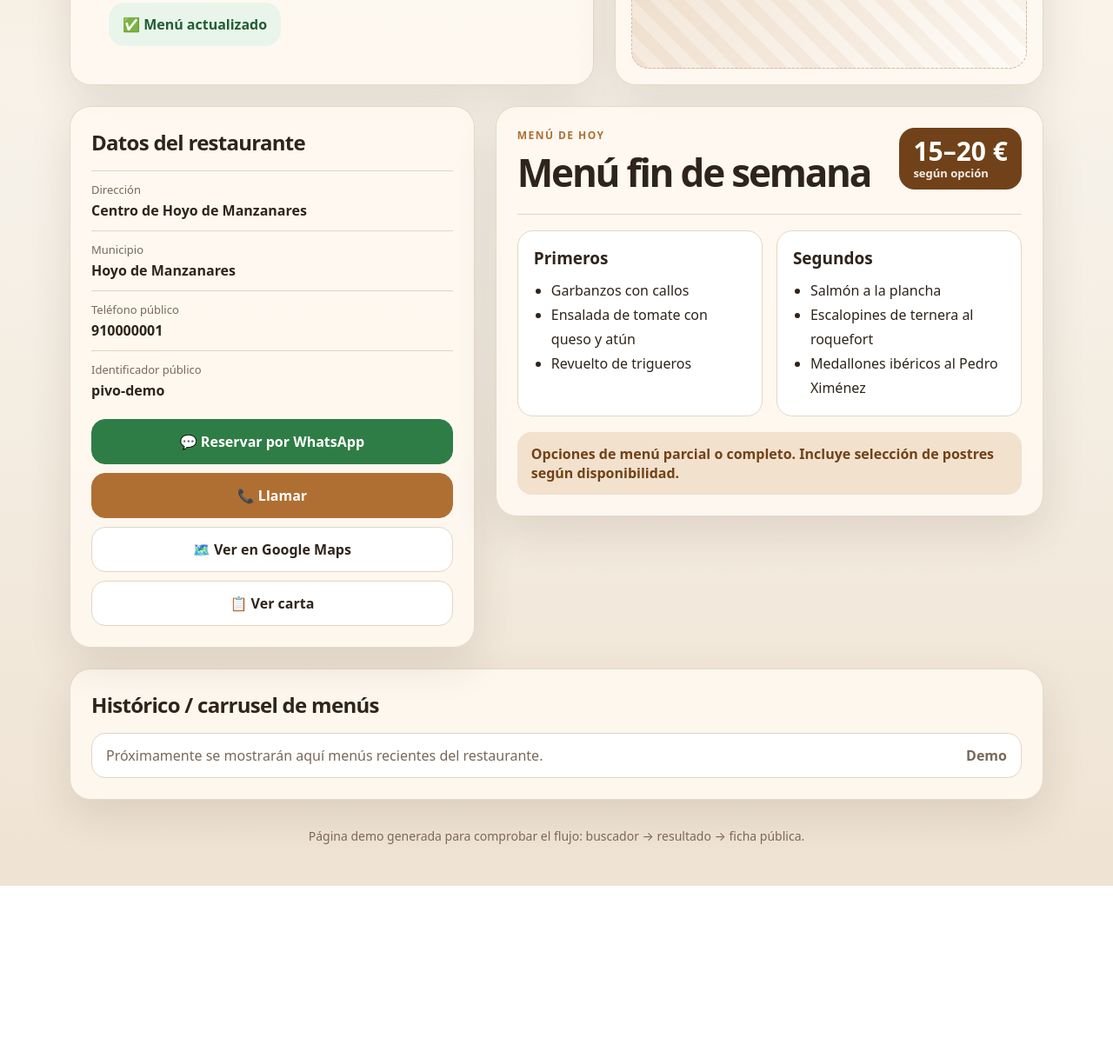
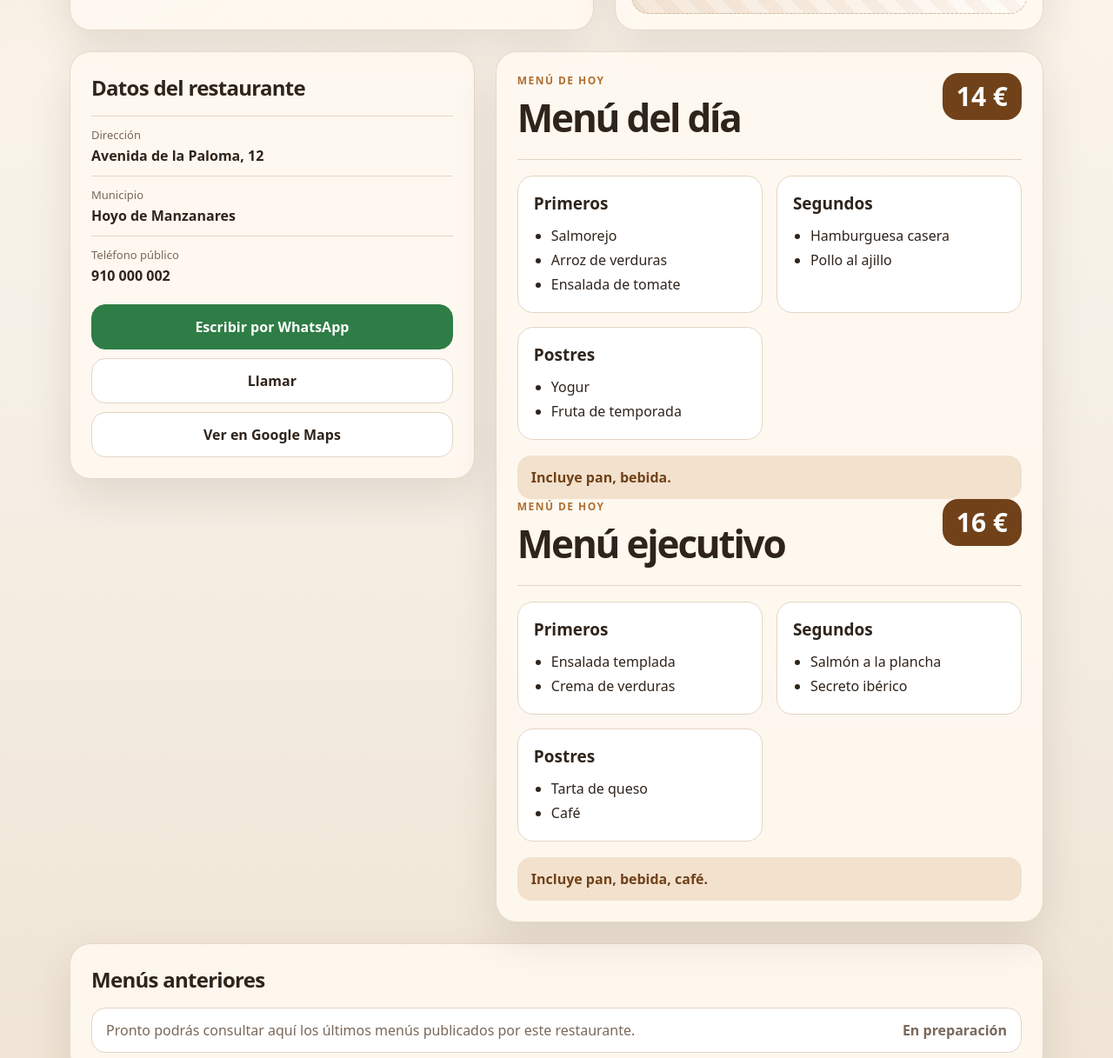
Before and after one commit to Buscamenu/Buscamenu, a website: page restaurantes/pivo-demo/index.html in a window 1280 px wide. Shown: the part 429-1646 px from the top of the page at 87% size. Before the commit the page ends 1448 px from the top, so only its background shows below. Drawn offline with Linux system fonts and the light colour scheme.

Commit message:
Actualizar Pivo demo con ficha limpia

```diff
--- a/restaurantes/pivo-demo/index.html
+++ b/restaurantes/pivo-demo/index.html
@@ -5,7 +5,7 @@
   <meta charset="utf-8">
   <meta name="viewport" content="width=device-width, initial-scale=1">
   <title>Pivo Demo · Buscamenú</title>
-  <meta name="description" content="Menú de Pivo Demo en Hoyo de Manzanares.">
+  <meta name="description" content="Pivo Demo, menú del día en Hoyo de Manzanares.">
 
   <style>
     :root {
@@ -197,6 +197,15 @@
       color: var(--muted);
     }
 
+    .restaurant-photo {
+      width: 100%;
+      height: 100%;
+      min-height: 300px;
+      object-fit: cover;
+      border-radius: 20px;
+      display: block;
+    }
+
     .content {
       display: grid;
       grid-template-columns: .85fr 1.15fr;
@@ -303,14 +312,7 @@
       border-radius: 18px;
       padding: 12px 16px;
       line-height: 1;
-    }
-
-    .price small {
-      display: block;
-      font-size: 13px;
-      font-weight: 700;
-      opacity: .9;
-      margin-top: 4px;
+      white-space: nowrap;
     }
 
     .menu-grid {
@@ -337,7 +339,8 @@
       line-height: 1.75;
     }
 
-    .included {
+    .included,
+    .notice {
       margin: 18px 0 0;
       padding: 14px 16px;
       border-radius: 16px;
@@ -399,7 +402,7 @@
         <div class="brand-mark">🍽️</div>
         <div>Buscamenú</div>
       </div>
-      <div class="crumb">Demo · Hoyo de Manzanares</div>
+      <div class="crumb">Ficha de restaurante · Hoyo de Manzanares</div>
     </header>
 
     <section class="hero">
@@ -407,27 +410,26 @@
         <div>
           <div class="badge-row">
             <span class="badge">📍 Hoyo de Manzanares</span>
-            <span class="badge">🍺 Gastrobar</span>
-            <span class="badge">Menú fin de semana</span>
+            <span class="badge">🍲 bar restaurante</span>
+            <span class="badge">Menú actualizado</span>
           </div>
 
           <h1>Pivo Demo</h1>
 
           <p class="subtitle">
-            Ficha de prueba para un menú con precios variables, primeros y segundos variados.
-            Este caso sirve para comprobar que Buscamenú admite menús más complejos.
+            Restaurante demo con menú variado y platos de temporada.
           </p>
         </div>
 
-        <div class="status">✅ Menú actualizado</div>
+        <div class="status">Menú del día</div>
       </article>
 
       <aside class="image-card">
         <div class="generic-image">
   <div>
-            <div class="icon">🍺</div>
+    <div class="icon">🍽️</div>
     <h2>Pivo Demo</h2>
-            <p>Imagen genérica Buscamenú hasta que el restaurante suba foto o logo.</p>
+    <p>Imagen genérica Buscamenú</p>
   </div>
 </div>
       </aside>
@@ -440,7 +442,7 @@
         <div class="detail-list">
           <div class="detail">
             <span>Dirección</span>
-            <strong>Centro de Hoyo de Manzanares</strong>
+            <strong>Avenida de la Paloma, 12</strong>
           </div>
 
           <div class="detail">
@@ -450,20 +452,17 @@
 
           <div class="detail">
             <span>Teléfono público</span>
-            <strong>910000001</strong>
+            <strong>910 000 002</strong>
           </div>
 
-          <div class="detail">
-            <span>Identificador público</span>
-            <strong>pivo-demo</strong>
-          </div>
+
         </div>
 
         <nav class="actions" aria-label="Acciones del restaurante">
-          <a class="button primary" href="#">💬 Reservar por WhatsApp</a>
-          <a class="button accent" href="tel:910000001">📞 Llamar</a>
-          <a class="button" href="https://maps.google.com" target="_blank" rel="noopener">🗺️ Ver en Google Maps</a>
-          <a class="button" href="#">📋 Ver carta</a>
+          <a class="button primary" href="https://wa.me/34600000002">Escribir por WhatsApp</a>
+          <a class="button " href="tel:910000002">Llamar</a>
+          <a class="button " href="https://maps.google.com/?q=Avenida+de+la+Paloma+12+Hoyo+de+Manzanares">Ver en Google Maps</a>
+
         </nav>
       </aside>
 
@@ -472,55 +471,94 @@
   <div class="menu-title-row">
     <div>
       <p class="eyebrow">Menú de hoy</p>
-              <h2>Menú fin de semana</h2>
+      <h2>Menú del día</h2>
     </div>
-
-            <div class="price">
-              15–20 €
-              <small>según opción</small>
-            </div>
+    <div class="price">14 €</div>
   </div>
 
   <div class="menu-grid">
-            <div class="menu-section">
+    <section class="menu-section">
       <h3>Primeros</h3>
       <ul>
-                <li>Garbanzos con callos</li>
-                <li>Ensalada de tomate con queso y atún</li>
-                <li>Revuelto de trigueros</li>
+        <li>Salmorejo</li>
+        <li>Arroz de verduras</li>
+        <li>Ensalada de tomate</li>
       </ul>
+    </section>
+
+    <section class="menu-section">
+      <h3>Segundos</h3>
+      <ul>
+        <li>Hamburguesa casera</li>
+        <li>Pollo al ajillo</li>
+      </ul>
+    </section>
+
+    <section class="menu-section">
+      <h3>Postres</h3>
+      <ul>
+        <li>Yogur</li>
+        <li>Fruta de temporada</li>
+      </ul>
+    </section>
   </div>
 
-            <div class="menu-section">
+  <div class="included">Incluye pan, bebida.</div>
+</section>
+
+<section class="menu-dia">
+  <div class="menu-title-row">
+    <div>
+      <p class="eyebrow">Menú de hoy</p>
+      <h2>Menú ejecutivo</h2>
+    </div>
+    <div class="price">16 €</div>
+  </div>
+
+  <div class="menu-grid">
+    <section class="menu-section">
+      <h3>Primeros</h3>
+      <ul>
+        <li>Ensalada templada</li>
+        <li>Crema de verduras</li>
+      </ul>
+    </section>
+
+    <section class="menu-section">
       <h3>Segundos</h3>
       <ul>
         <li>Salmón a la plancha</li>
-                <li>Escalopines de ternera al roquefort</li>
-                <li>Medallones ibéricos al Pedro Ximénez</li>
+        <li>Secreto ibérico</li>
       </ul>
-            </div>
+    </section>
+
+    <section class="menu-section">
+      <h3>Postres</h3>
+      <ul>
+        <li>Tarta de queso</li>
+        <li>Café</li>
+      </ul>
+    </section>
   </div>
 
-          <p class="included">
-            Opciones de menú parcial o completo. Incluye selección de postres según disponibilidad.
-          </p>
+  <div class="included">Incluye pan, bebida, café.</div>
 </section>
       </article>
     </section>
 
     <section class="history-card">
-      <h2>Histórico / carrusel de menús</h2>
+  <h2>Menús anteriores</h2>
 
   <div class="history-items">
     <div class="history-item">
-          <span>Próximamente se mostrarán aquí menús recientes del restaurante.</span>
-          <strong>Demo</strong>
+      <span>Pronto podrás consultar aquí los últimos menús publicados por este restaurante.</span>
+      <strong>En preparación</strong>
     </div>
   </div>
 </section>
 
     <footer>
-      Página demo generada para comprobar el flujo: buscador → resultado → ficha pública.
+      Buscamenú · Menús del día en Hoyo de Manzanares.
     </footer>
   </main>
 </body>
```
Lines whose indentation alone changed are shown as unchanged.
